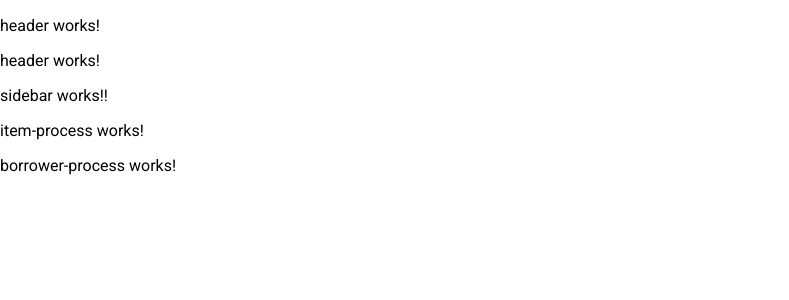
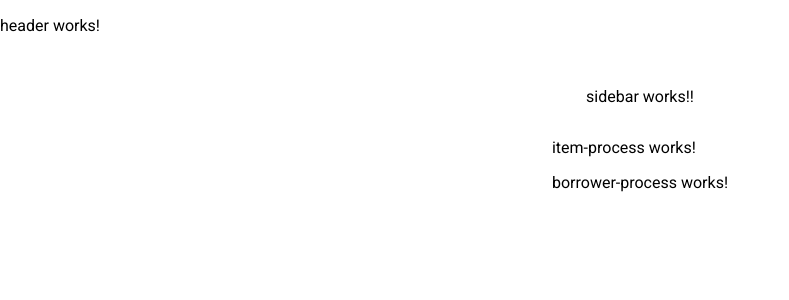
Before and after one commit to DavidHlavacek/material-reservation-system, an Angular app: page / in a window 1280 px wide. Shown: the top 300 px of the page, without its empty margins (0-789 px from the left). Built offline with nearby package versions, Linux system fonts and the light colour scheme.

Commit message:
centered layout

```diff
--- a/src/app/components/layout/layout.component.css
+++ b/src/app/components/layout/layout.component.css
@@ -0,0 +1,7 @@
+.container {
+    display: flex;
+    align-items: center;
+    justify-content: center;
+    flex-direction: column;
+    padding: 20px;
+}
--- a/src/app/components/layout/layout.component.html
+++ b/src/app/components/layout/layout.component.html
@@ -1,3 +1,4 @@
-<app-header></app-header>
-<app-sidebar></app-sidebar>
-<router-outlet></router-outlet>
+<div class="container">
+  <app-sidebar></app-sidebar>
+  <router-outlet></router-outlet>
+</div>
```
